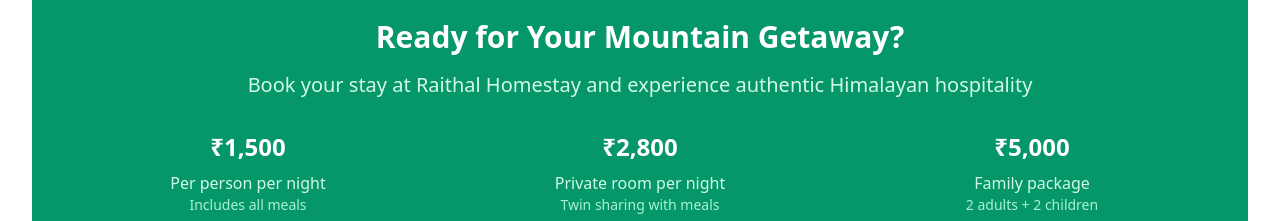
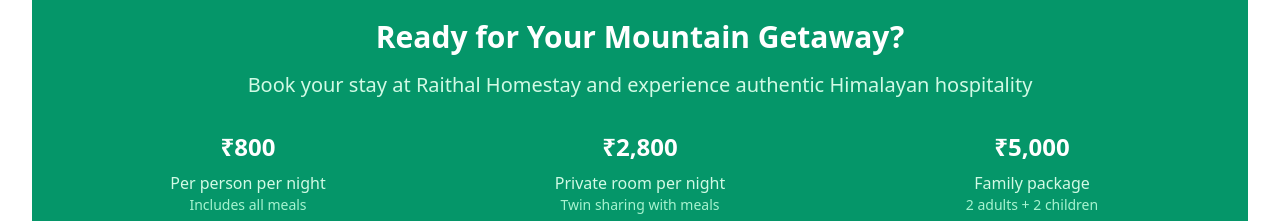
Before and after one commit to bhanups952/RaithalAdventures, a React (Vite) app: page /homestay in a window 1280 px wide. Shown: the part 3180-3401 px from the top of the page. Built offline with nearby package versions, Linux system fonts and the light colour scheme.

Commit message:
Updated HomestayPage.tsx

```diff
--- a/src/pages/HomestayPage.tsx
+++ b/src/pages/HomestayPage.tsx
@@ -379,7 +379,7 @@
           </p>
           <div className="grid grid-cols-1 md:grid-cols-3 gap-6 mb-8">
             <div className="text-center">
-              <div className="text-2xl font-bold mb-2">₹1,500</div>
+              <div className="text-2xl font-bold mb-2">₹800</div>
               <div className="text-emerald-100">Per person per night</div>
               <div className="text-sm text-emerald-200">Includes all meals</div>
             </div>
```
